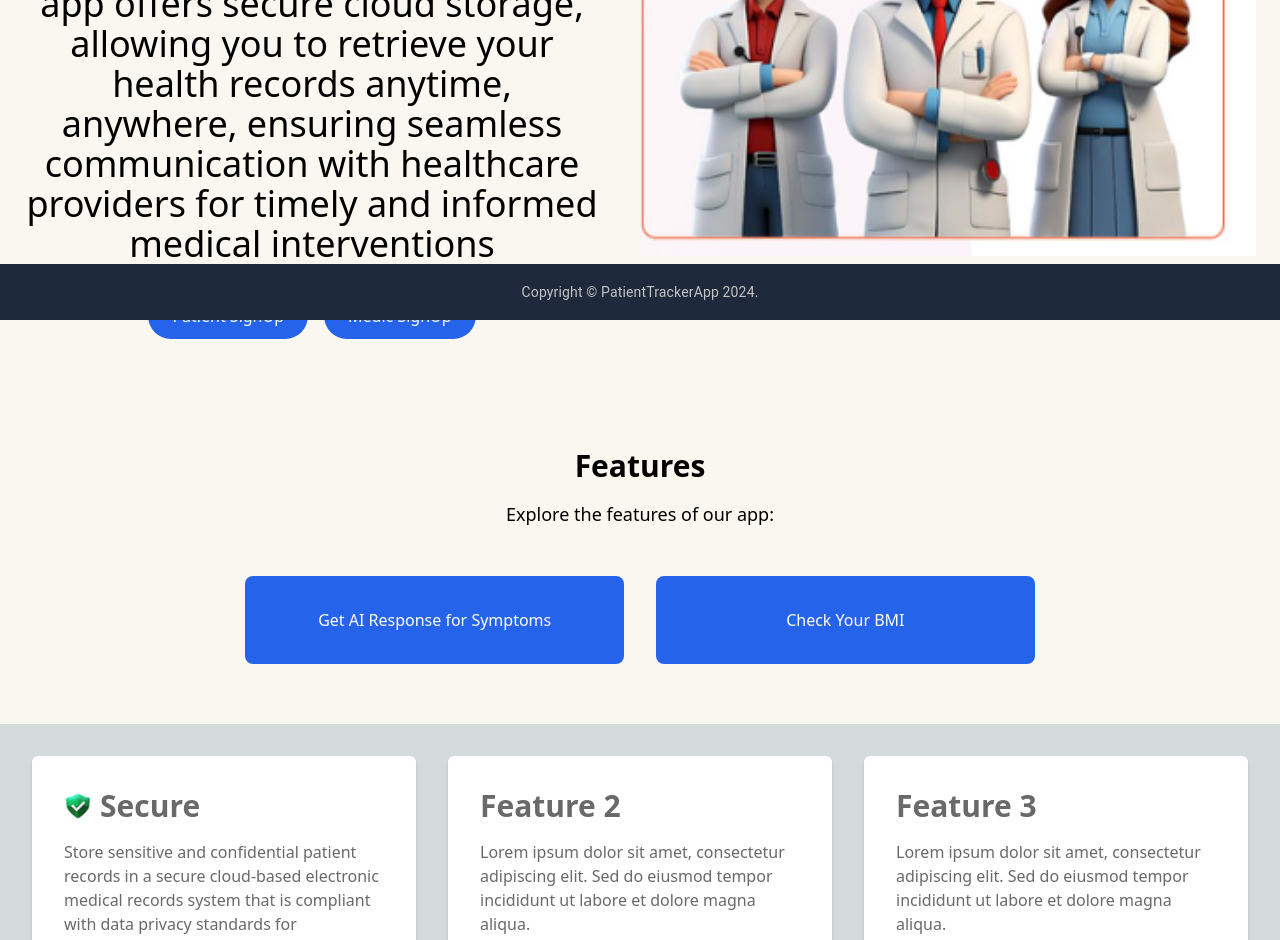
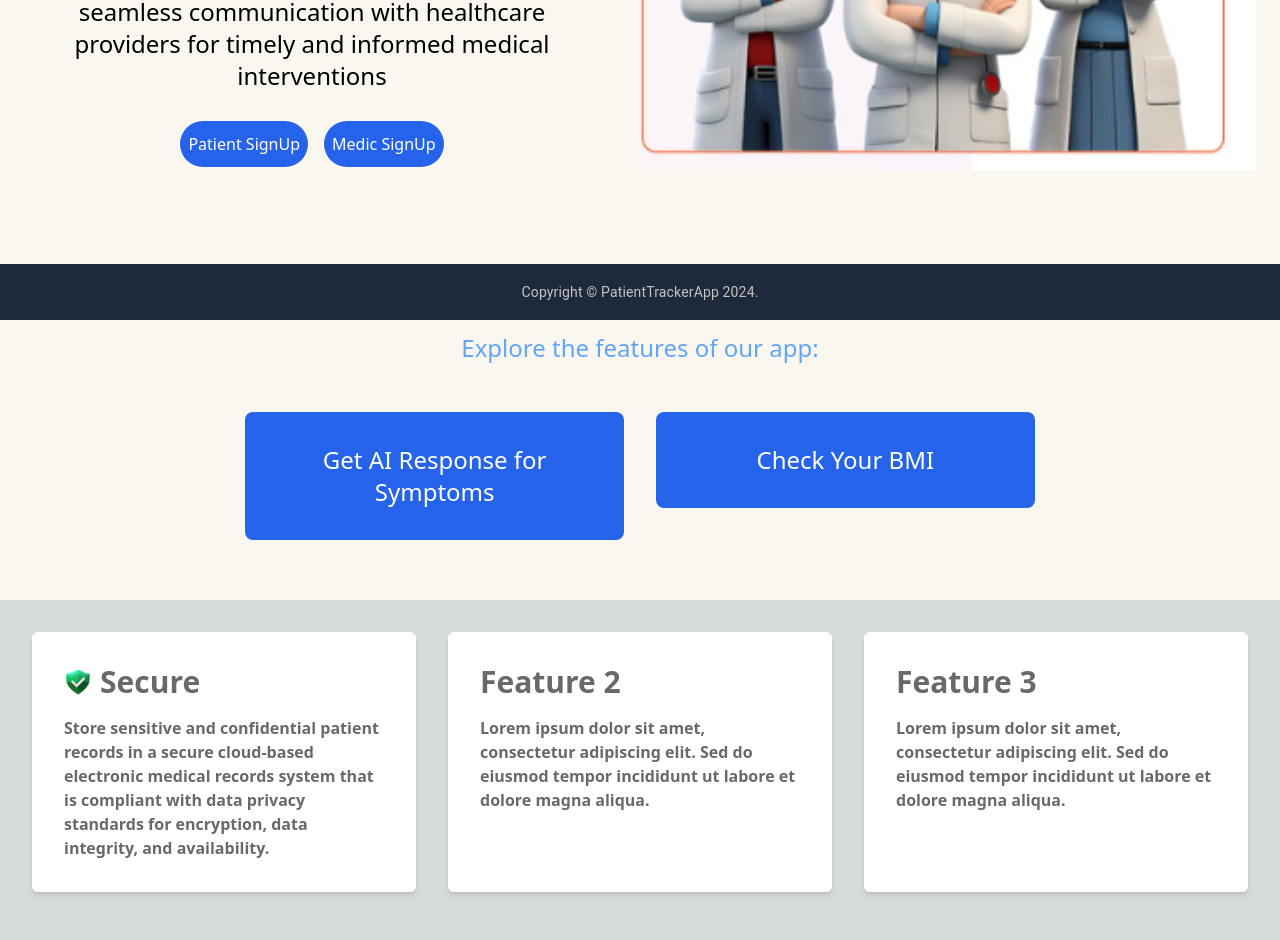
Before and after one commit to elnino10/patient-tracker-app, a React (Vite) app in the folder client/: page / in a window 1280 px wide. Shown: the part 480-1420 px from the top of the page. Built offline with nearby package versions, Linux system fonts and the light colour scheme; no server answers.

Commit message:
responsiv homepage

```diff
--- a/client/src/components/layout/BMICalculator.jsx
+++ b/client/src/components/layout/BMICalculator.jsx
@@ -45,11 +45,11 @@ const BMICalculator = () => {
 
   return (
     <div className="pt-1 flex flex-col items-center">
-      <p className="font-bold">
+      <p className="font-bold xl:text-2xl">
         Input your weight and height in units of choice
       </p>
       <div className="pt-3 flex flex-col justify-center items-center mt-3">
-        <div className="">
+        <div className="xl:text-2xl">
           <label>Weight:</label>
           <input
             type="number"
@@ -68,7 +68,7 @@ const BMICalculator = () => {
           </select>
         </div>
         <div>
-          <div className="pt-6">
+          <div className="pt-6 xl:text-2xl">
             <label>Height:</label>
             <input
               type="number"
@@ -109,7 +109,7 @@ const BMICalculator = () => {
           onClick={calculateBMIHandler}
           className={`${
             !weight || !height ? "bg-blue-300" : "bg-blue-600"
-          } ml-2  text-white py-2 px-4 rounded-md pt-2 hover:bg-blue-700`}
+          } ml-2  text-white py-2 px-4 rounded-md pt-2 hover:bg-blue-700 xl:text-2xl`}
         >
           Calculate BMI
         </button>
--- a/client/src/components/layout/SymptomsChecker.jsx
+++ b/client/src/components/layout/SymptomsChecker.jsx
@@ -55,11 +55,11 @@ const SymptomsChecker = () => {
 
   return (
     <div className="flex flex-col items-start w-full md:w-[80%]">
-      <p className="text-center font-bold text-slate-900 pb-1">
+      <p className="text-center font-bold text-slate-900 pb-1 xl:text-2xl xl:pb-3">
         Describe how you feel
       </p>
       <TextField
-        style={{ width: "100%"}}
+        style={{ width: "100%" }}
         variant="outlined"
         value={userInput}
         onChange={handleInputChange}
@@ -80,7 +80,7 @@ const SymptomsChecker = () => {
           <p
             className={`${
               responseData.potentialCauses ? "flex" : "hidden"
-            } font-bold text-slate-800`}
+            } font-bold text-slate-800 xl:text-2xl`}
           >
             Potential Causes:
           </p>
@@ -98,7 +98,7 @@ const SymptomsChecker = () => {
           <p
             className={`${
               responseData.followupQuestions ? "flex" : "hidden"
-            } font-bold text-slate-800`}
+            } font-bold text-slate-800 xl:text-2xl`}
           >
             Follow up questions:
           </p>
--- a/client/src/pages/HomePage.jsx
+++ b/client/src/pages/HomePage.jsx
@@ -27,10 +27,10 @@ const HomePage = ({ token }) => {
     <div className="bg-[#F9F7F0]">
       <div className="text-black py-20 px-6 md:flex items-center justify-between">
         <div className="md:w-1/2 md:pr-10 mb-6 md:mb-0 md:pt-0">
-          <h1 className="text-[#3256a8] text-4xl font-bold mb-4 xl:text-6xl">
+          <h1 className="text-[#3256a8] text-4xl font-bold mb-4 xl:text-6xl xl:pt-1">
             Your Medical Records, Securely Managed
           </h1>
-          <p className="text-sm text-center xl:text-4xl">
+          <p className="text-sm text-center xl:text-2xl">
             In the event of emergencies, quick access to your medical
             information can be crucial. Our app offers secure cloud storage,
             allowing you to retrieve your health records anytime, anywhere,
@@ -43,13 +43,13 @@ const HomePage = ({ token }) => {
               <div>
                 <Link
                   to="/register-patient"
-                  className="bg-blue-600 text-white py-3 px-6 rounded-full mr-4 hover:bg-blue-700"
+                  className="bg-blue-600 text-white py-3 px-2 rounded-full mr-4 hover:bg-blue-700"
                 >
                   Patient SignUp
                 </Link>
                 <Link
                   to="/register-medic"
-                  className="bg-blue-600 text-white py-3 px-6 rounded-full hover:bg-blue-700"
+                  className="bg-blue-600 text-white py-3 px-2 rounded-full hover:bg-blue-700 xs:ml-4"
                 >
                   Medic SignUp
                 </Link>
@@ -69,15 +69,19 @@ const HomePage = ({ token }) => {
       {/* Feature Section */}
       <div className="px-6">
         <div className="max-w-3xl mx-auto text-center mb-12">
-          <h2 className="text-3xl font-bold mb-4">Features</h2>
-          <p className="text-lg">Explore the features of our app:</p>
+          <h2 className="text-3xl text-blue-500 font-bold mb-4 xl:text-4xl">
+            Features
+          </h2>
+          <p className="text-lg text-blue-400 xl:text-2xl">
+            Explore the features of our app:
+          </p>
         </div>
         <div className="flex flex-wrap justify-center">
           {/* AI Response Button */}
           <div className="w-full md:w-1/2 lg:w-1/3 px-4 mb-6">
             <button
               onClick={handleSymptomChecker}
-              className="bg-blue-600 text-white py-8 px-6 rounded-lg w-full mb-4 hover:bg-blue-700"
+              className="bg-blue-600 text-white py-8 px-6 rounded-lg w-full mb-4 hover:bg-blue-700 xl:text-2xl"
             >
               Get AI Response for Symptoms
             </button>
@@ -86,7 +90,7 @@ const HomePage = ({ token }) => {
           <div className="w-full md:w-1/2 lg:w-1/3 px-4 mb-6">
             <button
               onClick={handleShowBMI}
-              className="bg-blue-600 text-white py-8 px-6 rounded-lg w-full mb-4 hover:bg-blue-700"
+              className="bg-blue-600 text-white py-8 px-6 rounded-lg w-full mb-4 hover:bg-blue-700 xl:text-2xl"
             >
               Check Your BMI
             </button>
@@ -143,7 +147,7 @@ const HomePage = ({ token }) => {
                 />
                 <strong>Secure</strong>
               </div>
-              <p className="text-[#696969]">
+              <p className="text-[#696969] xl:font-bold">
                 Store sensitive and confidential patient records in a secure
                 cloud-based electronic medical records system that is compliant
                 with data privacy standards for encryption, data integrity, and
@@ -157,7 +161,7 @@ const HomePage = ({ token }) => {
               <div className="text-3xl font-bold mb-4">
                 <strong>Feature 2</strong>
               </div>
-              <p>
+              <p className="xl:font-bold">
                 Lorem ipsum dolor sit amet, consectetur adipiscing elit. Sed do
                 eiusmod tempor incididunt ut labore et dolore magna aliqua.
               </p>
@@ -169,7 +173,7 @@ const HomePage = ({ token }) => {
               <div className="text-3xl font-bold mb-4">
                 <strong>Feature 3</strong>
               </div>
-              <p>
+              <p className="xl:font-bold">
                 Lorem ipsum dolor sit amet, consectetur adipiscing elit. Sed do
                 eiusmod tempor incididunt ut labore et dolore magna aliqua.
               </p>
```
